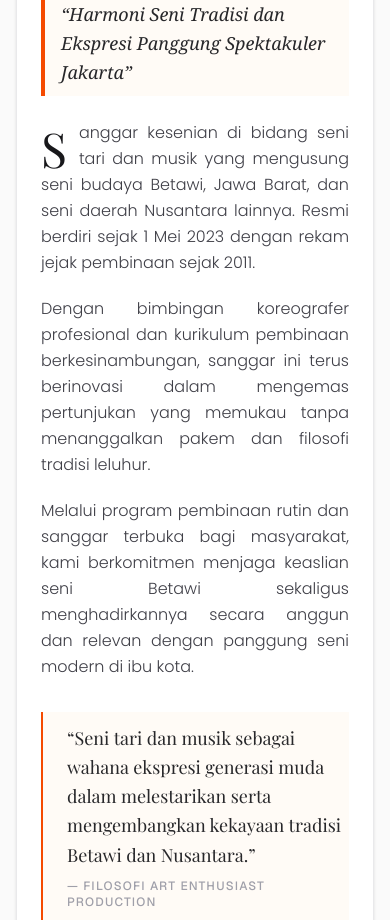
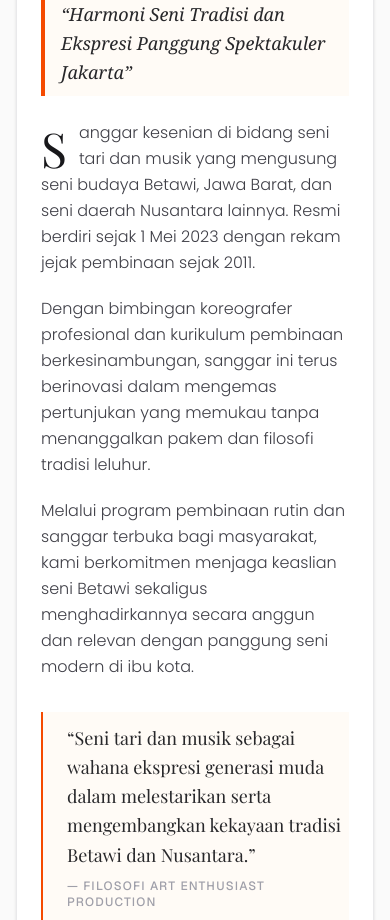
Before and after one commit to heruchandra/katalog-budaya-dki, a Next.js app: page /sanggar/1 in a window 390 px wide. Shown: the part 860-1780 px from the top of the page. Built offline with nearby package versions, Linux system fonts and the light colour scheme; no server answers; the database is empty.

Commit message:
style: apply text-justify alignment to long-form content paragraphs

```diff
--- a/src/app/sanggar/[id]/SanggarDetailClient.tsx
+++ b/src/app/sanggar/[id]/SanggarDetailClient.tsx
@@ -408,15 +408,17 @@ export default function SanggarDetailClient({ sanggar }: { sanggar: SanggarDetai
 
               {/* Storytelling Paragraphs with Drop-Cap on first paragraph */}
               {(() => {
-                const descList = (isEn && sanggar.descriptionEn && sanggar.descriptionEn.length > 0)
-                  ? sanggar.descriptionEn
-                  : (sanggar.description || []);
+                const showsEnglish = !!(isEn && sanggar.descriptionEn && sanggar.descriptionEn.length > 0);
+                const descList = showsEnglish ? sanggar.descriptionEn! : (sanggar.description || []);
 
                 if (!descList || descList.length === 0) return null;
 
                 return (
-                  <div className="text-zinc-700 text-base sm:text-lg leading-relaxed space-y-5 font-light">
-                    <p className="text-justify">
+                  // Justified from sm up, left-aligned on phones (no Indonesian hyphenation in browsers, so narrow justified
+                  // lines open wide gaps). lang = the language of the text actually shown (studios without an English
+                  // text show Indonesian), so hyphens-auto uses the right rules where a dictionary exists
+                  <div lang={showsEnglish ? "en" : "id"} className="text-zinc-700 text-base sm:text-lg leading-relaxed space-y-5 font-light">
+                    <p className="text-left sm:text-justify hyphens-auto break-words">
                       <span className={`float-left text-5xl md:text-6xl text-zinc-900 leading-none pr-3 pt-1 font-normal select-none ${playfair.className}`}>
                         {descList[0].charAt(0)}
                       </span>
@@ -424,7 +426,7 @@ export default function SanggarDetailClient({ sanggar }: { sanggar: SanggarDetai
                     </p>
 
                     {descList.slice(1).map((paragraph, idx) => (
-                      <p key={idx} className="text-justify">
+                      <p key={idx} className="text-left sm:text-justify hyphens-auto break-words">
                         {paragraph}
                       </p>
                     ))}
--- a/src/components/InfoPage.tsx
+++ b/src/components/InfoPage.tsx
@@ -110,14 +110,17 @@ export default function InfoPage({ content }: { content: { id: InfoContent; en:
             </nav>
           </aside>
 
-          {/* Right main content */}
-          <article className="lg:col-span-8 relative overflow-hidden bg-white border border-zinc-200 p-6 sm:p-10 rounded-sm shadow-xs">
+          {/* Right main content. Long-form paragraphs are justified from sm up; on phones they stay left-aligned, because
+              browsers have no Indonesian hyphenation dictionary and justified narrow lines open wide gaps between words.
+              lang follows the language shown (the <html> lang stays "id"), so hyphens-auto uses the right rules where a
+              dictionary exists */}
+          <article lang={isEn ? "en" : "id"} className="lg:col-span-8 relative overflow-hidden bg-white border border-zinc-200 p-6 sm:p-10 rounded-sm shadow-xs">
             {/* Dinas Kebudayaan logo-flame accent */}
             <div aria-hidden="true" className="h-1.5 w-full bg-gradient-to-r from-[#F7941E] via-[#E01A67] to-[#2B3990] absolute top-0 left-0" />
 
             <header className="mb-8">
               <h1 className="text-2xl sm:text-3xl font-bold text-zinc-900 tracking-tight">{c.title}</h1>
-              <p className="mt-3 text-sm sm:text-base text-zinc-600 leading-relaxed">{c.subtitle}</p>
+              <p className="mt-3 text-sm sm:text-base text-zinc-600 leading-relaxed text-left sm:text-justify hyphens-auto break-words">{c.subtitle}</p>
             </header>
 
             <div className="space-y-8">
@@ -126,7 +129,7 @@ export default function InfoPage({ content }: { content: { id: InfoContent; en:
                   <h2 className="text-xl font-bold text-zinc-900 border-l-4 border-[#F7941E] pl-3 my-4">{section.heading}</h2>
                   <div className="space-y-3 text-sm sm:text-base text-zinc-700 leading-relaxed">
                     {section.paragraphs.map((p, j) => (
-                      <p key={j} className="text-justify">{p}</p>
+                      <p key={j} className="text-left sm:text-justify hyphens-auto break-words">{p}</p>
                     ))}
                     {section.bullets && (
                       <ul className="list-disc pl-5 space-y-1.5 marker:text-[#F7941E]">
@@ -141,7 +144,7 @@ export default function InfoPage({ content }: { content: { id: InfoContent; en:
             </div>
 
             {c.closing && (
-              <p className="mt-4 pt-4 border-t border-zinc-100 text-sm sm:text-base text-zinc-600 leading-relaxed text-justify">{c.closing}</p>
+              <p className="mt-4 pt-4 border-t border-zinc-100 text-sm sm:text-base text-zinc-600 leading-relaxed text-left sm:text-justify hyphens-auto break-words">{c.closing}</p>
             )}
           </article>
         </div>
```
